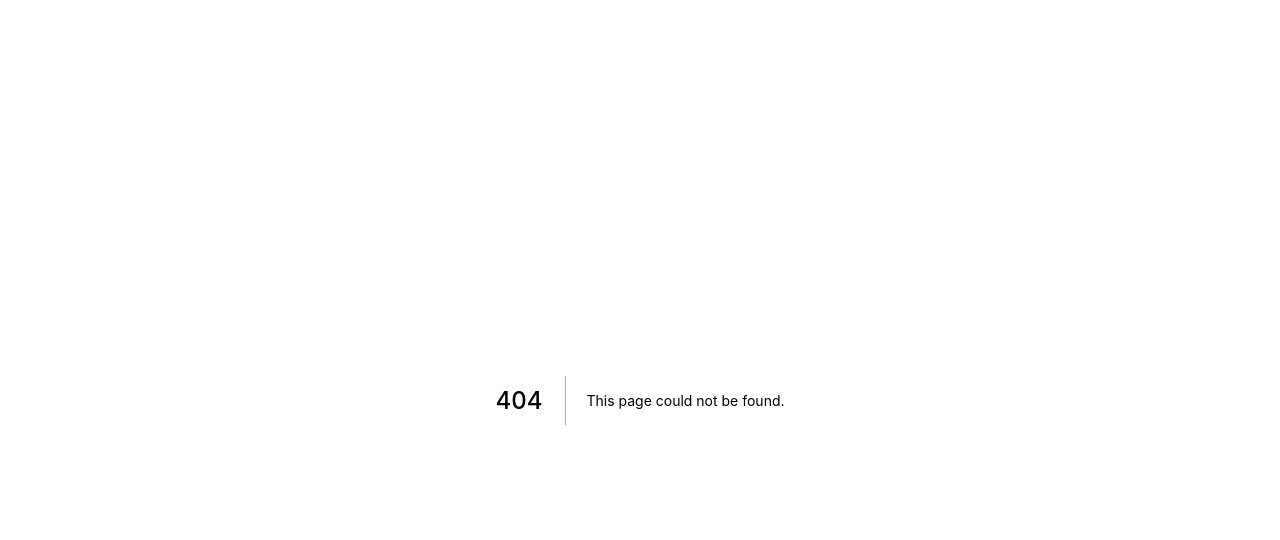
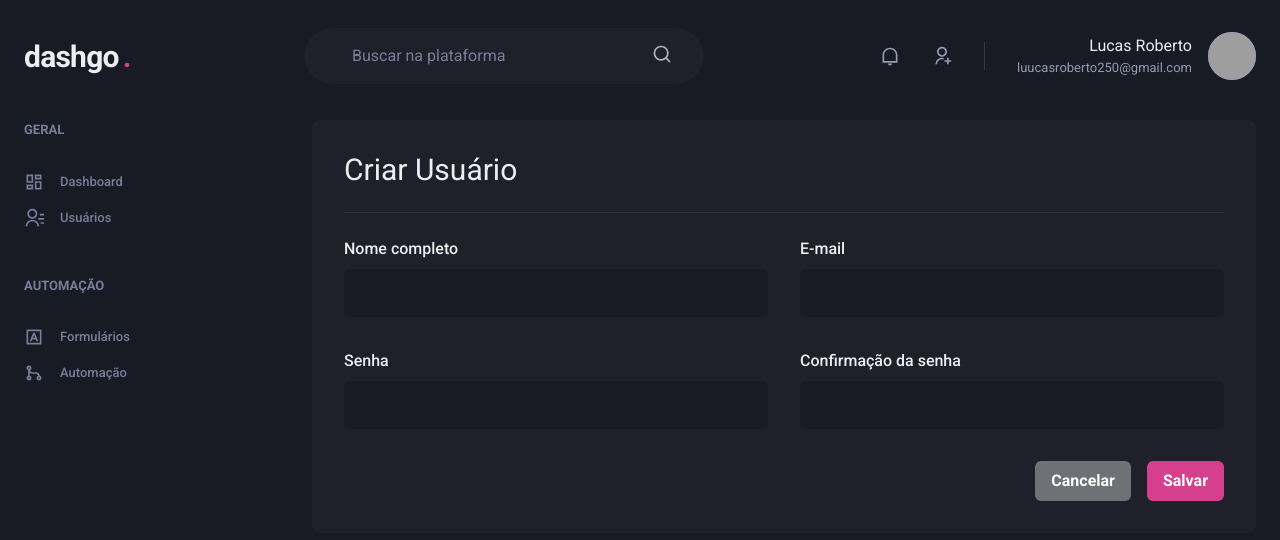
Before and after one commit to devLucasRoberto/Dashgo, a Next.js app: page /users/create in a window 1280 px wide. Before the commit this address had no page. Shown: the top 540 px of the page. Built offline with nearby package versions, Linux system fonts and the light colour scheme; grey boxes are pictures that could not be loaded.

Commit message:
Add create user

```diff
--- /dev/null
+++ b/src/pages/users/create.tsx
@@ -0,0 +1,55 @@
+import {
+  Box,
+  Flex,
+  Heading,
+  Divider,
+  VStack,
+  SimpleGrid,
+  HStack,
+  Button
+} from '@chakra-ui/react'
+import { Input } from '../../components/Form/Input'
+import { Header } from '../../components/Header'
+import { Sidebar } from '../../components/Sidebar'
+
+export default function CreateUser() {
+  return (
+    <Box>
+      <Header />
+      <Flex w="100%" my="6" maxWidth={1480} mx="auto" px="6">
+        <Sidebar />
+
+        <Box flex="1" borderRadius={8} bg="gray.800" p="8">
+          <Heading size="lg" fontWeight="normal">
+            Criar Usuário
+          </Heading>
+
+          <Divider my="6" borderColor="gray.700" />
+
+          <VStack spacing="8">
+            <SimpleGrid minChildWidth="240px" spacing="8" w="100%">
+              <Input name="name" label="Nome completo" />
+              <Input name="email" label="E-mail" type="email" />
+            </SimpleGrid>
+
+            <SimpleGrid minChildWidth="240px" spacing="8" w="100%">
+              <Input name="password" type="password" label="Senha" />
+              <Input
+                name="password_confirmation"
+                type="password"
+                label="Confirmação da senha"
+              />
+            </SimpleGrid>
+          </VStack>
+
+          <Flex mt="8" justify="flex-end">
+            <HStack spacing="4">
+              <Button colorScheme="whiteAlpha">Cancelar</Button>
+              <Button colorScheme="pink">Salvar</Button>
+            </HStack>
+          </Flex>
+        </Box>
+      </Flex>
+    </Box>
+  )
+}
```
